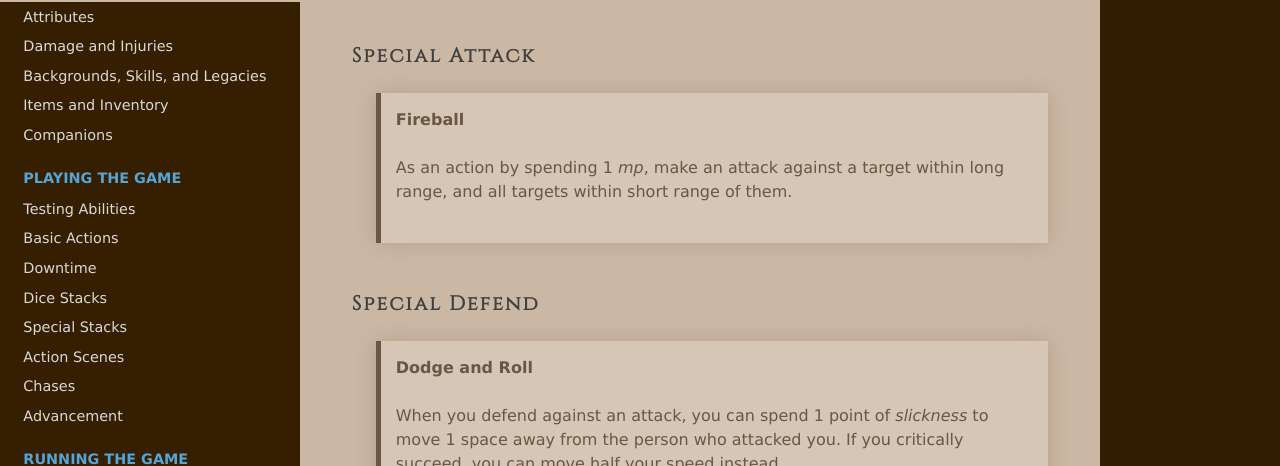
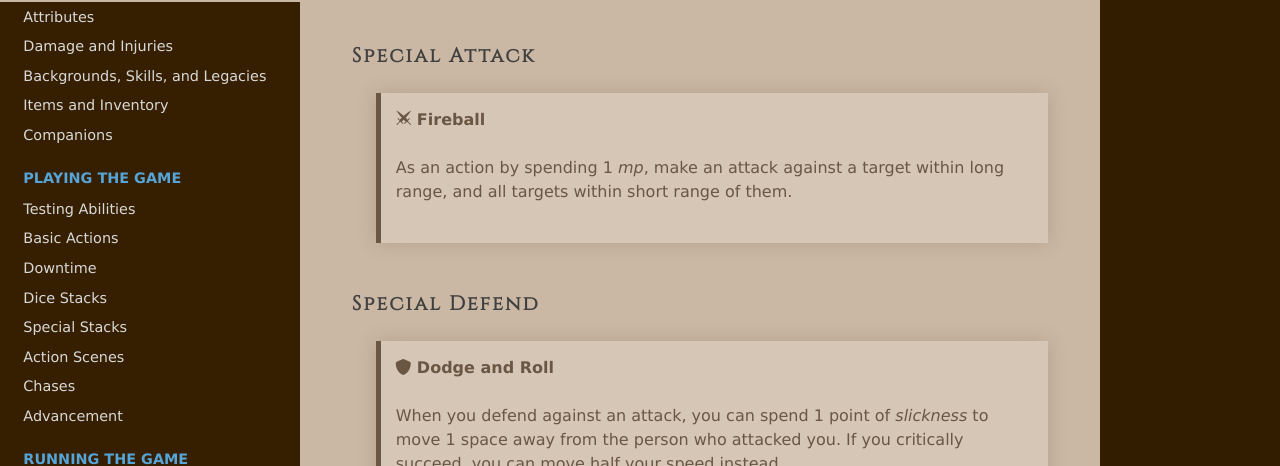
Before and after one commit to TheFifthRider/simply-roleplaying-webapp, an MkDocs documentation site: the page built from docs/character/abilities.md, in a window 1280 px wide and 900 px high. Shown: the part 390-856 px from the top of the window. Built offline with MkDocs 1.6.1, drawn with Linux system fonts in a browser that asks for light colours; nearby versions of some CDN libraries.

Commit message:
feat: Add icons to abilities

```diff
--- a/docs/character/abilities.md
+++ b/docs/character/abilities.md
@@ -9,49 +9,49 @@ One of the easiest ways to create an ability is to power up a [basic action](../
 
 ### Special Attack
 
-> **Fireball**
+> <i class="ra ra-crossed-swords"></i> **Fireball**
 >
 > As an action by spending 1 _mp_, make an attack against a target within long range, and all targets within short range of them.
 
 ### Special Defend
 
-> **Dodge and Roll**
+> <i class="fa-solid fa-shield"></i> **Dodge and Roll**
 >
 > When you defend against an attack, you can spend 1 point of _slickness_ to move 1 space away from the person who attacked you. If you critically succeed, you can move half your speed instead.
 
 ### Special Get Answers
 
-> **The Dead Speak to Me**
+> <i class="fa-solid fa-magnifying-glass"></i> **The Dead Speak to Me**
 >
 > You can spend 1 _runed bone_ to roll Presence and Get Answers by speaking with the spirits of the recently departed as long as you have a remnant of them or something they cared about.
 
 ### Special Help
 
-> **Amythest Ward**
+> <i class="fa-solid fa-cubes-stacked"></i> **Amythest Ward**
 >
 > By spending 1 _magical gem_, you can roll Knowledge to Help yourself or any ally within short range by erecting a shimmering purple barrier that wards off attacks.
 
 ### Special Hinder
 
->**Flashbang Grenade**
+><i class="fa-solid fa-cubes-stacked"></i> **Flashbang Grenade**
 >
 >By spending 1 _ammunition_, you can roll Intuition to Hinder a target within short range by firing a flashbang from your shoulder cannon.
 
 ### Special Make Progress (On Something Big)
 
->**Words of Inspiration**
+><i class="fa-solid fa-gears"></i> **Words of Inspiration**
 >
 >By spending 1 point of _ridiculous charisma_ you can roll Presence to Make Progress on something you wouldn't normally be able to help with by inspiring someone else who is doing it.
 
 ### Special Prepare
 
->**Ready for Anything**
+><i class="fa-solid fa-clock"></i> **Ready for Anything**
 >
 >By spending 1 _scrappiness_, you can roll Intuition in the minutes before a fight to Prepare for a battle with an enemy, flashing back to any tricks you may have hidden up your sleeve.
 
 ### Special Test
 
-> **Mechanisms are My Forte**
+> <i class="ra ra-diamonds-card"></i> **Mechanisms are My Forte**
 >
 > By spending 1 point of _never unprepared_ before rolling on a test to finesse machinery, produce the exact right tool for the job. Upgrade a d12 to a d20 before rolling.
 
```
